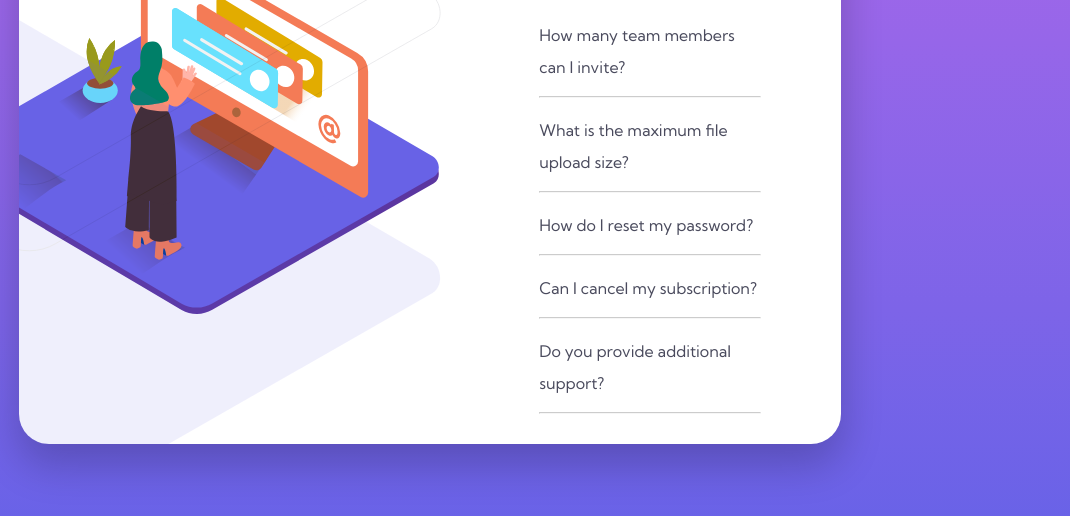
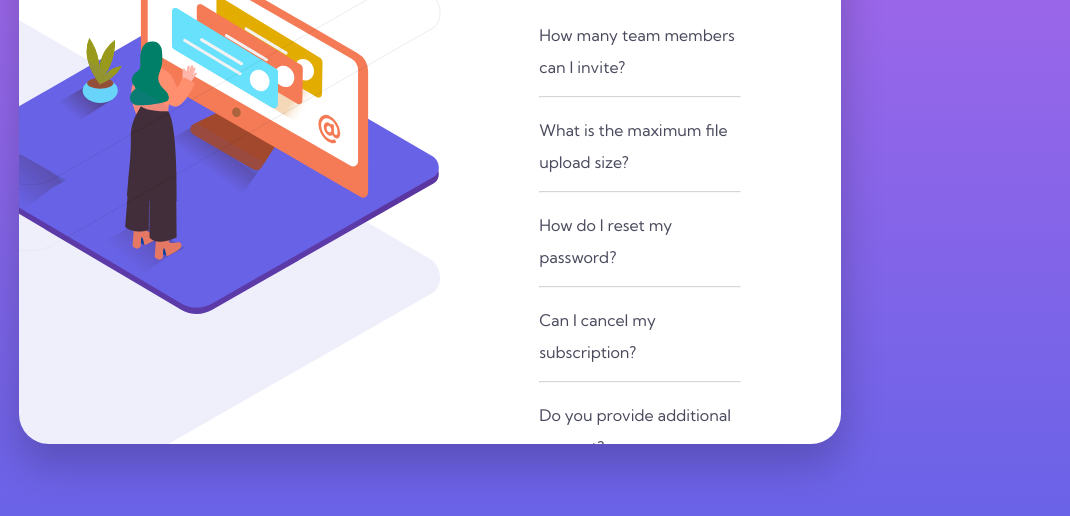
Before and after one commit to DarthSalad/faq-accordion-card-main, a plain HTML site: page index.html in a window 1280 px wide. Shown: the part 224-740 px from the top of the page, 210-1280 px from the left. Drawn offline with Linux system fonts and the light colour scheme.

Commit message:
updated hr padding and css

```diff
--- a/comp/style.css
+++ b/comp/style.css
@@ -48,7 +48,7 @@ h1{
     padding-left: 40px;
 }
 .faq{
-    padding: 40px 80px 100px 480px;
+    padding: 40px 100px 100px 480px;
     line-height: 2rem;
 }
 #ttle{
@@ -70,7 +70,7 @@ h1{
     display: none;
 }
 hr{
-    opacity: 0.5;
+    opacity: 0.4;
 }
 /* box-image */
 .box2{
```
